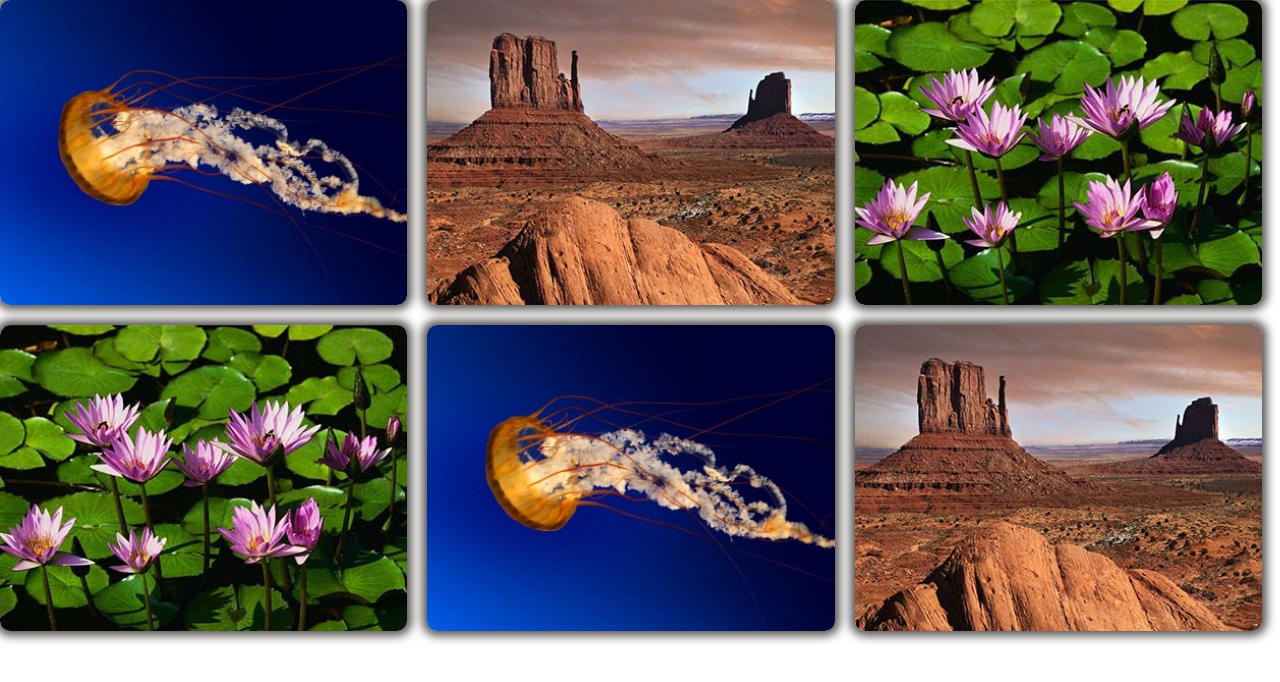
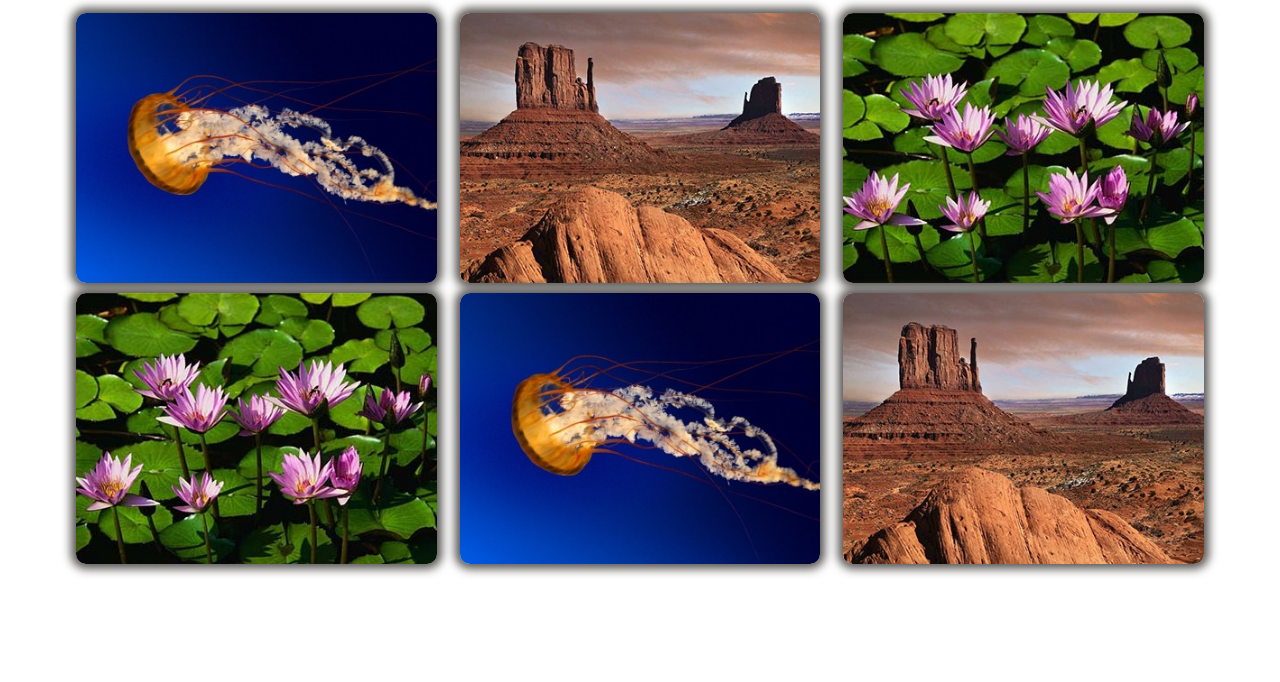
Before and after one commit to Ruposhi-Gorai/image-effect-with-CSS3, a plain HTML site: page index.html in a window 1280 px wide. Drawn offline with Linux system fonts and the light colour scheme.

Commit message:
initial commit

```diff
--- a/css/style.css
+++ b/css/style.css
@@ -3,11 +3,13 @@
 
 }
 .main{
-          width: 1300px;
+          width: 90%;
           display: flex;
           flex-wrap: wrap;
-          gap: 20px;
+          justify-content: space-evenly;
+          gap: 10px;
           margin: auto;
+          margin-top: 1%;
 }
 .outer_box{
    width: 31.33%;
```
